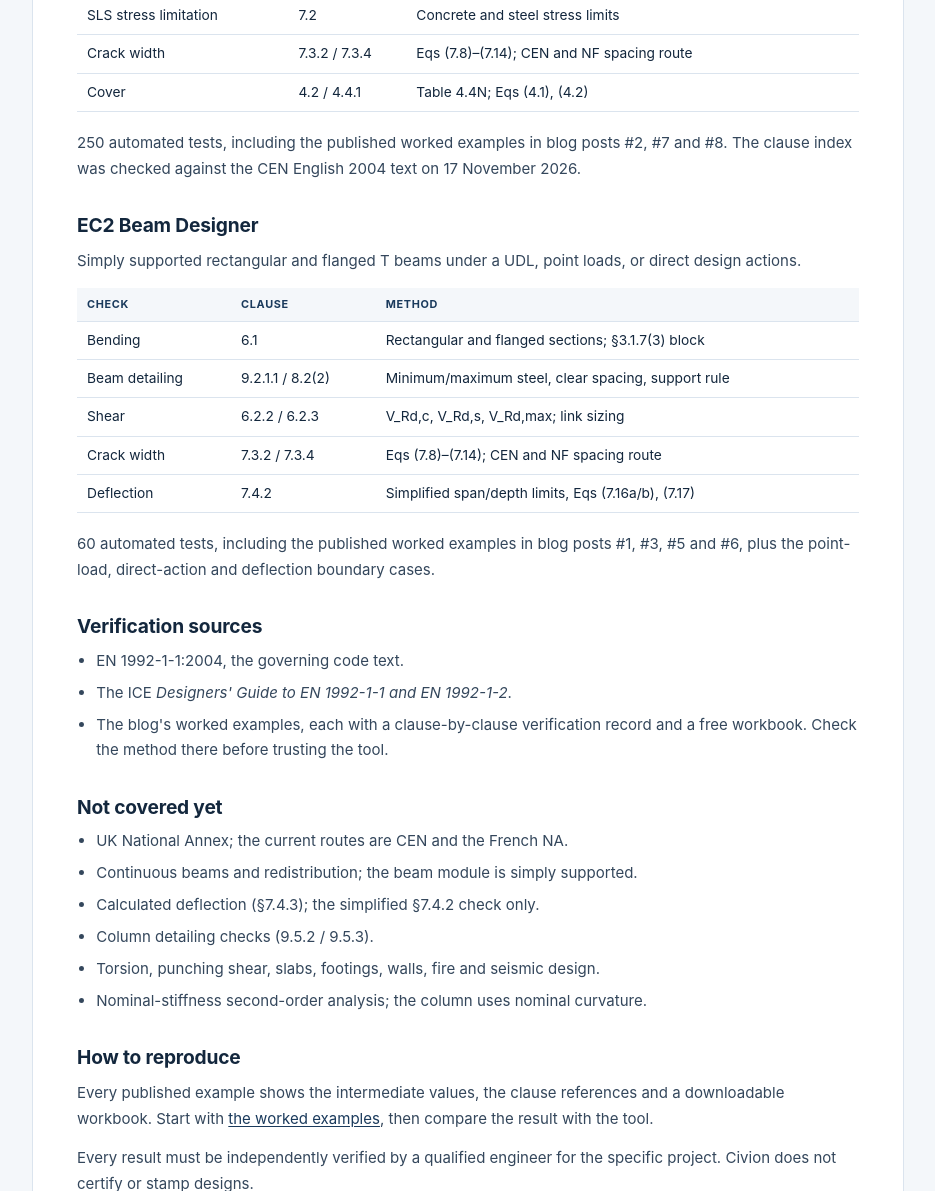
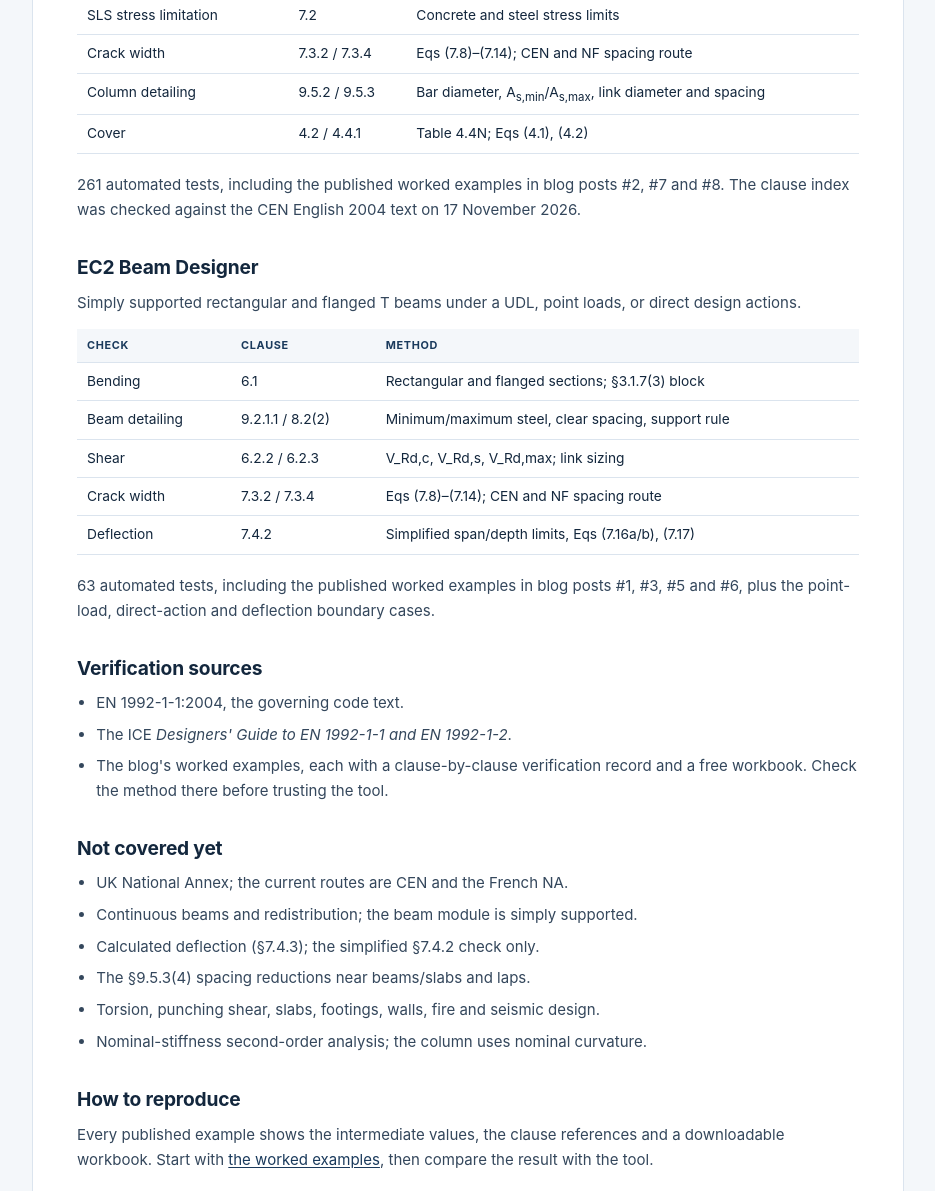
Before and after one commit to hugoyoungmsc/civion-landing, a plain HTML site: page verification.html in a window 1280 px wide. Shown: the part 681-1872 px from the top of the page, without its empty margins (172-1107 px from the left). Drawn offline with Linux system fonts and the light colour scheme.

Commit message:
content: update verification page for column detailing
- Add §9.5.2/§9.5.3 to the column checks
- Update test counts (column 261, beam 63)
- §9.5.3(4) spacing reductions remain a listed limitation

Co-Authored-By: Claude Opus 5 (1M context) <noreply@anthropic.com>

```diff
--- a/verification.html
+++ b/verification.html
@@ -53,10 +53,11 @@
           <tr><td>Shear</td><td>6.2.2 / 6.2.3</td><td>V_Rd,c, V_Rd,s, V_Rd,max; CEN and NF v_min</td></tr>
           <tr><td>SLS stress limitation</td><td>7.2</td><td>Concrete and steel stress limits</td></tr>
           <tr><td>Crack width</td><td>7.3.2 / 7.3.4</td><td>Eqs (7.8)–(7.14); CEN and NF spacing route</td></tr>
+          <tr><td>Column detailing</td><td>9.5.2 / 9.5.3</td><td>Bar diameter, A<sub>s,min</sub>/A<sub>s,max</sub>, link diameter and spacing</td></tr>
           <tr><td>Cover</td><td>4.2 / 4.4.1</td><td>Table 4.4N; Eqs (4.1), (4.2)</td></tr>
         </tbody>
       </table>
-      <p class="verify-fine">250 automated tests, including the published worked examples in
+      <p class="verify-fine">261 automated tests, including the published worked examples in
       blog posts #2, #7 and #8. The clause index was checked against the CEN English 2004
       text on 17 November 2026.</p>
 
@@ -75,7 +76,7 @@
           <tr><td>Deflection</td><td>7.4.2</td><td>Simplified span/depth limits, Eqs (7.16a/b), (7.17)</td></tr>
         </tbody>
       </table>
-      <p class="verify-fine">60 automated tests, including the published worked examples in
+      <p class="verify-fine">63 automated tests, including the published worked examples in
       blog posts #1, #3, #5 and #6, plus the point-load, direct-action and deflection
       boundary cases.</p>
 
@@ -91,7 +92,7 @@
         <li>UK National Annex; the current routes are CEN and the French NA.</li>
         <li>Continuous beams and redistribution; the beam module is simply supported.</li>
         <li>Calculated deflection (§7.4.3); the simplified §7.4.2 check only.</li>
-        <li>Column detailing checks (9.5.2 / 9.5.3).</li>
+        <li>The §9.5.3(4) spacing reductions near beams/slabs and laps.</li>
         <li>Torsion, punching shear, slabs, footings, walls, fire and seismic design.</li>
         <li>Nominal-stiffness second-order analysis; the column uses nominal curvature.</li>
       </ul>
```
